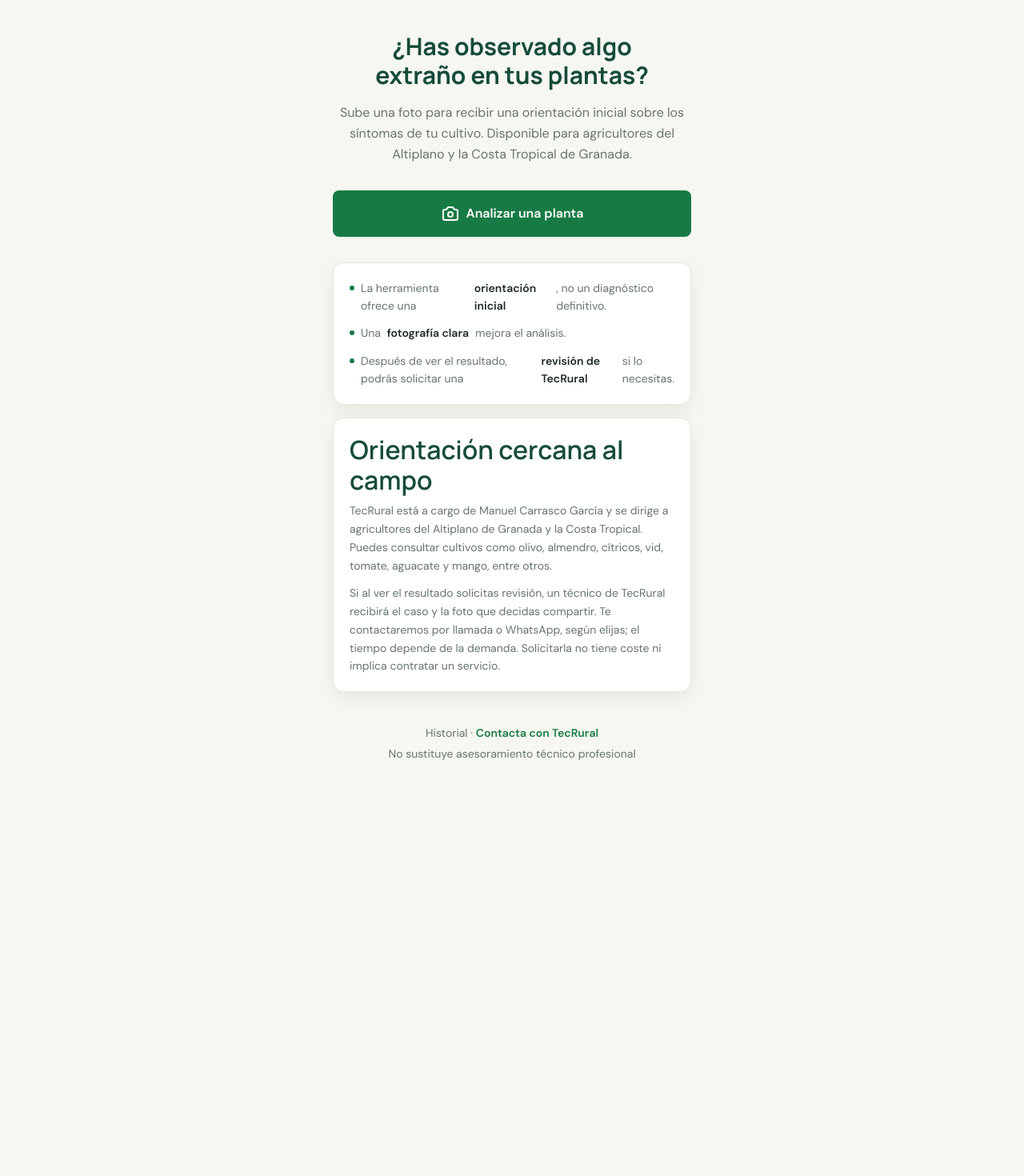
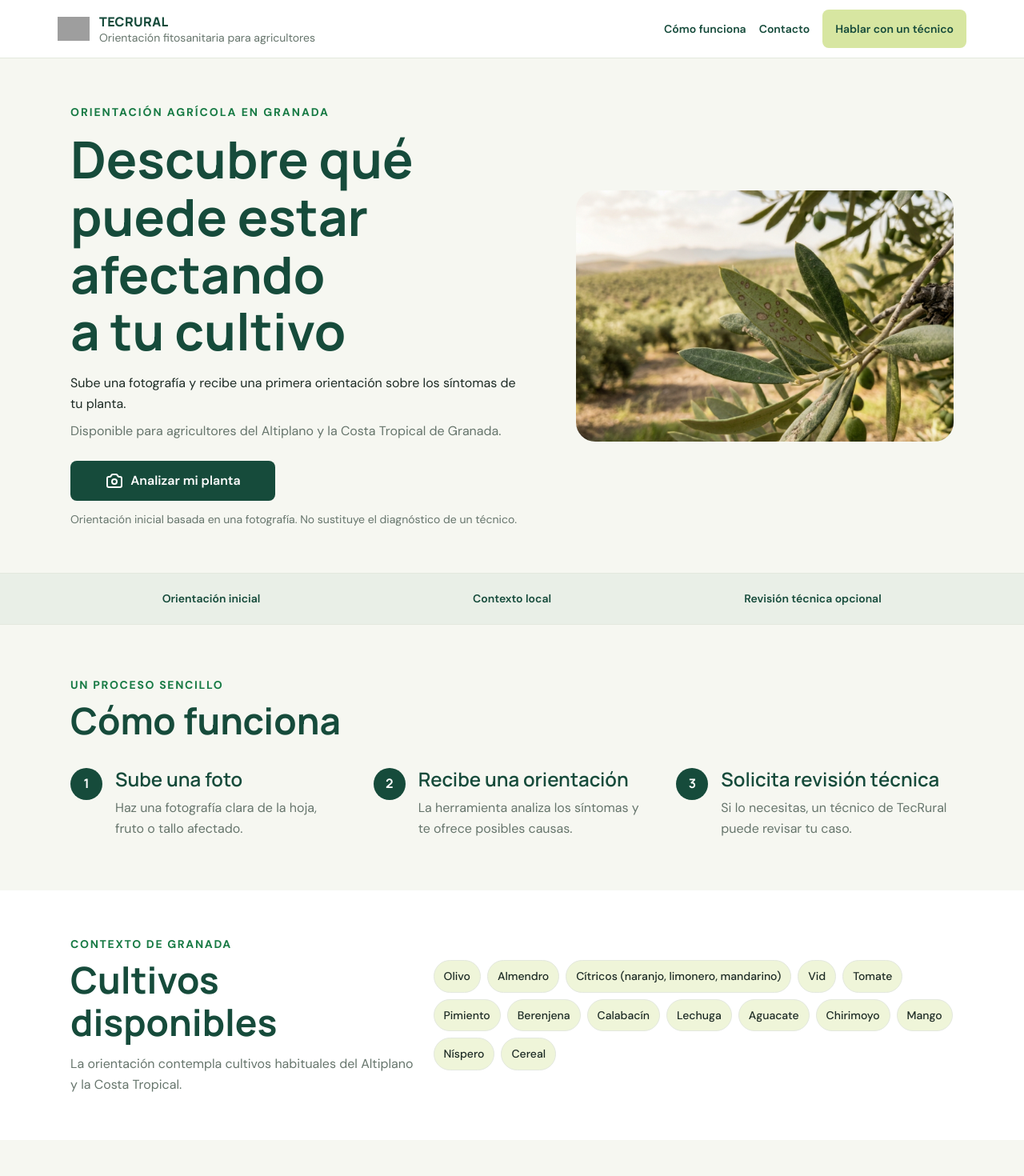
Before and after one commit to mcgnexus/TECRURAL_ENFERMEDADES, a Next.js app: page / in a window 1280 px wide. Shown: the top 1470 px of the page at 80% size. Before the commit the page ends 978 px from the top, so only its background shows below. Built offline with nearby package versions, Linux system fonts and the light colour scheme; no server answers; grey boxes are pictures that could not be loaded.

Commit message:
feat: aplicar guía visual y foto agrícola

```diff
--- a/src/app/contacto/page.tsx
+++ b/src/app/contacto/page.tsx
@@ -8,8 +8,8 @@ export const metadata: Metadata = {
     "Solicita asesoramiento agronómico para tus cultivos en el Altiplano de Granada y la Costa Tropical. Un técnico de TecRural te contactará por el canal que elijas.",
 };
 
-const btnBase = "inline-flex items-center justify-center gap-2 px-4 py-3 min-h-[44px] rounded-[var(--tr-radius-control)] font-[var(--tr-font-body)] font-semibold transition-all duration-200 ";
-const btnSecondary = `${btnBase} bg-tr-surface text-tr-ink border border-tr-line hover:bg-tr-paper active:scale-[0.98]`;
+const btnBase = "inline-flex items-center justify-center gap-2 px-4 py-3 min-h-[48px] rounded-[var(--tr-radius-control)] font-[var(--tr-font-body)] font-semibold transition-all duration-200 ";
+const btnSecondary = `${btnBase} bg-tr-lime text-tr-forest hover:bg-[#c7dc83] active:scale-[0.98]`;
 const cardStyles = "bg-tr-surface rounded-[var(--tr-radius-card)] border border-tr-line shadow-[var(--tr-shadow-card)]";
 
 export default function ContactoPage() {
--- a/src/app/globals.css
+++ b/src/app/globals.css
@@ -185,6 +185,8 @@
   .text-balance { text-wrap: balance; }
   .font-heading { font-family: var(--tr-font-heading); }
   .font-body { font-family: var(--tr-font-body); }
+  .home-hero-title { font-size: clamp(2.25rem, 5vw, 4rem); line-height: 1.12; }
+  .home-section-title { font-size: clamp(1.75rem, 3.6vw, 2.875rem); line-height: 1.15; }
   .text-body { font-size: var(--tr-text-body); }
   .text-small { font-size: var(--tr-text-small); }
   .text-caption { font-size: var(--tr-text-caption); }
--- a/src/app/page.tsx
+++ b/src/app/page.tsx
@@ -2,10 +2,14 @@
 
 import { useState, useCallback, useEffect } from "react";
 import Link from "next/link";
+import Image from "next/image";
+import logoTecRural from "../../TecRural_icono.png";
+import fotoOlivo from "../../hoja olivo.jpg";
 import { CameraCapture, type FotosEstado, type FotoCapturada } from "@/components/CameraCapture";
 import { ContextoCultivo, CONTEXTO_INICIAL, resumenContexto, type ContextoForm } from "@/components/ContextoCultivo";
 import { Results } from "@/components/Results";
 import { PWAProviders } from "@/components/PWA/Providers";
+import { CULTIVOS_FRECUENTES } from "@/lib/datos-zona";
 import { trackEvento, volcarEventos } from "@/lib/analitica";
 import { mensajeAmigable, errorDeRespuesta } from "@/lib/error-analisis";
 import type { DiagnosticoWithMeta } from "@/types/diagnostico";
@@ -17,12 +21,10 @@ function dataUrlFoto(foto: FotoCapturada): string {
   return `data:${foto.mimeType};base64,${foto.base64}`;
 }
 
-const btnBase = "inline-flex items-center justify-center gap-2 px-4 py-3 min-h-[44px] rounded-[var(--tr-radius-control)] font-[var(--tr-font-body)] font-semibold transition-all duration-200 ";
+const btnBase = "inline-flex items-center justify-center gap-2 px-4 py-3 min-h-[48px] rounded-[var(--tr-radius-control)] font-[var(--tr-font-body)] font-semibold transition-all duration-200 ";
 
-const btnPrimary = `${btnBase} bg-tr-green-strong text-white hover:bg-tr-forest active:scale-[0.98] disabled:opacity-50 disabled:cursor-not-allowed`;
-const btnSecondary = `${btnBase} bg-tr-surface text-tr-ink border border-tr-line hover:bg-tr-paper active:scale-[0.98] disabled:opacity-50 disabled:cursor-not-allowed`;
-
-const cardStyles = "bg-tr-surface rounded-[var(--tr-radius-card)] border border-tr-line shadow-[var(--tr-shadow-card)]";
+const btnPrimary = `${btnBase} bg-tr-forest text-white hover:bg-[#103b2f] active:scale-[0.98] disabled:opacity-50 disabled:cursor-not-allowed`;
+const cardStyles = "bg-tr-surface rounded-[var(--tr-radius-card)] border border-tr-line";
 
 function HomeContent() {
   const [vista, setVista] = useState<Vista>("portada");
@@ -100,6 +102,7 @@ function HomeContent() {
 
       setDiagnostico(data);
       setVista("resultado");
+      window.dispatchEvent(new Event("tecrural:analysis-complete"));
       trackEvento("analisis_completado", {
         gravedad: data.diagnostico?.gravedad,
         tipo: data.diagnostico?.tipo,
@@ -166,79 +169,147 @@ function HomeContent() {
   if (vista === "portada") {
     return (
       <main className="min-h-screen bg-tr-paper flex flex-col">
-        {/* Sin `items-center`: con el titular centrado a media altura, un viewport
-            bajo (móvil con barra del navegador, landscape) desbordaba por arriba y
-            el `h1` quedaba inalcanzable. `my-auto` en el hijo hace lo mismo
-            cuando sobra espacio y colapsa a flex-start cuando no, dejando todo el
-            desborde por abajo y por tanto accesible al scroll. */}
-        <div className="flex-1 flex justify-center py-10 px-4">
-          <div className="max-w-md w-full my-auto">
-            <div className="text-center mb-8">
-              <h1 className="font-heading font-bold text-tr-forest text-balance">
-                ¿Has observado algo extraño en tus plantas?
+        <header className="border-b border-tr-line bg-tr-surface px-4 py-3">
+          <div className="mx-auto flex max-w-6xl flex-col gap-3 px-0 sm:flex-row sm:items-center sm:justify-between sm:px-2">
+            <Link href="/" className="inline-flex w-fit items-center gap-3 rounded-[var(--tr-radius-control)] focus-visible:outline focus-visible:outline-2 focus-visible:outline-offset-2 focus-visible:outline-tr-green-strong" aria-label="TECRURAL, ir al inicio">
+              <Image src={logoTecRural} alt="" width={40} height={40} priority className="object-contain" />
+              <span className="flex flex-col">
+                <span className="font-heading text-base font-extrabold tracking-wide text-tr-forest">TECRURAL</span>
+                <span className="text-caption leading-tight text-tr-muted">Orientación fitosanitaria para agricultores</span>
+              </span>
+            </Link>
+            <nav aria-label="Navegación principal" className="flex flex-wrap items-center justify-between gap-x-4 gap-y-2 sm:justify-end">
+              <a href="#como-funciona" className="inline-flex min-h-[44px] items-center rounded-[var(--tr-radius-control)] text-small font-semibold text-tr-forest underline-offset-2 hover:underline">Cómo funciona</a>
+              <Link href="/contacto" className="inline-flex min-h-[44px] items-center rounded-[var(--tr-radius-control)] text-small font-semibold text-tr-forest underline-offset-2 hover:underline">Contacto</Link>
+              <Link href="/contacto" className={`${btnBase} px-3 py-2 text-small bg-tr-lime text-tr-forest hover:bg-[#c7dc83]`}>
+                Hablar con un técnico
+              </Link>
+            </nav>
+          </div>
+        </header>
+        <div className="flex-1">
+          <section className="mx-auto grid max-w-6xl items-center gap-8 px-4 py-10 sm:px-6 sm:py-14 lg:grid-cols-[1.1fr_0.9fr] lg:gap-14" aria-labelledby="home-title">
+            <div className="text-center lg:text-left">
+              <p className="mb-3 text-small font-bold tracking-[0.14em] text-tr-green-strong">ORIENTACIÓN AGRÍCOLA EN GRANADA</p>
+              <h1 id="home-title" className="home-hero-title font-heading font-bold text-tr-forest text-balance">
+                Descubre qué puede estar afectando a tu cultivo
               </h1>
-              <p className="text-tr-muted mt-4 text-body leading-relaxed text-pretty">
-                Sube una foto para recibir una orientación inicial sobre los síntomas de tu
-                cultivo. Disponible para agricultores del Altiplano y la Costa Tropical de
-                Granada.
+              <p className="mt-4 text-body leading-relaxed text-tr-ink text-pretty">
+                Sube una fotografía y recibe una primera orientación sobre los síntomas de tu planta.
+                <span className="mt-2 block text-tr-muted">Disponible para agricultores del Altiplano y la Costa Tropical de Granada.</span>
+              </p>
+              <button onClick={() => setVista("captura")} type="button" className={`${btnPrimary} mt-6 w-full sm:w-auto sm:min-w-64`}>
+                <svg className="h-6 w-6" fill="none" stroke="currentColor" viewBox="0 0 24 24" aria-hidden="true">
+                  <path strokeLinecap="round" strokeLinejoin="round" strokeWidth={2} d="M3 9a2 2 0 012-2h.93a2 2 0 001.664-.89l.812-1.22A2 2 0 0110.07 4h3.86a2 2 0 011.664.89l.812 1.22A2 2 0 0018.07 7H19a2 2 0 012 2v9a2 2 0 01-2 2H5a2 2 0 01-2-2V9z" />
+                  <path strokeLinecap="round" strokeLinejoin="round" strokeWidth={2} d="M15 13a3 3 0 11-6 0 3 3 0 016 0z" />
+                </svg>
+                Analizar mi planta
+              </button>
+              <p className="mt-3 text-small leading-relaxed text-tr-muted">
+                Orientación inicial basada en una fotografía. No sustituye el diagnóstico de un técnico.
               </p>
             </div>
 
-            <button
-              onClick={() => setVista("captura")}
-              type="button"
-              className={`${btnPrimary} w-full py-4`}
-            >
-              <svg className="w-6 h-6" fill="none" stroke="currentColor" viewBox="0 0 24 24" aria-hidden="true">
-                <path strokeLinecap="round" strokeLinejoin="round" strokeWidth={2} d="M3 9a2 2 0 012-2h.93a2 2 0 001.664-.89l.812-1.22A2 2 0 0110.07 4h3.86a2 2 0 011.664.89l.812 1.22A2 2 0 0018.07 7H19a2 2 0 012 2v9a2 2 0 01-2 2H5a2 2 0 01-2-2V9z" />
-                <path strokeLinecap="round" strokeLinejoin="round" strokeWidth={2} d="M15 13a3 3 0 11-6 0 3 3 0 016 0z" />
-              </svg>
-              Analizar una planta
-            </button>
+            <figure className="mx-auto w-full max-w-xl overflow-hidden rounded-3xl">
+              <Image
+                src={fotoOlivo}
+                alt="Rama de olivo con manchas en una hoja y un olivar desenfocado al fondo."
+                priority
+                sizes="(max-width: 1024px) 100vw, 50vw"
+                className="aspect-[3/2] h-auto w-full object-cover"
+              />
+            </figure>
+          </section>
 
-            <div className={`mt-8 p-5 ${cardStyles}`}>
-              <ul className="text-small text-tr-muted space-y-3" role="list">
-                <li className="flex items-start gap-2">
-                  <span className="w-1.5 h-1.5 rounded-full bg-tr-green-strong mt-2 flex-shrink-0" />
-                  La herramienta ofrece una <span className="text-tr-ink font-semibold">orientación inicial</span>, no un diagnóstico definitivo.
-                </li>
-                <li className="flex items-start gap-2">
-                  <span className="w-1.5 h-1.5 rounded-full bg-tr-green-strong mt-2 flex-shrink-0" />
-                  Una <span className="text-tr-ink font-semibold">fotografía clara</span> mejora el análisis.
-                </li>
-                <li className="flex items-start gap-2">
-                  <span className="w-1.5 h-1.5 rounded-full bg-tr-green-strong mt-2 flex-shrink-0" />
-                  Después de ver el resultado, podrás solicitar una <span className="text-tr-ink font-semibold">revisión de TecRural</span> si lo necesitas.
-                </li>
+          <section aria-label="Ventajas de TecRural" className="border-y border-tr-line bg-[#E9EFE7]">
+            <ul className="mx-auto grid max-w-6xl gap-3 px-4 py-5 text-center text-small font-semibold text-tr-forest sm:grid-cols-3 sm:gap-6 sm:px-6" role="list">
+              <li>Orientación inicial</li>
+              <li>Contexto local</li>
+              <li>Revisión técnica opcional</li>
+            </ul>
+          </section>
+
+          <section id="como-funciona" className="mx-auto max-w-6xl scroll-mt-6 px-4 py-12 sm:px-6 sm:py-16" aria-labelledby="como-funciona-title">
+            <div className="max-w-2xl">
+              <p className="text-small font-bold tracking-[0.12em] text-tr-green-strong">UN PROCESO SENCILLO</p>
+              <h2 id="como-funciona-title" className="home-section-title mt-2 font-heading font-bold text-tr-forest">Cómo funciona</h2>
+            </div>
+            <ol className="mt-8 grid gap-8 md:grid-cols-3" role="list">
+              <li className="flex gap-4">
+                <span className="flex h-10 w-10 shrink-0 items-center justify-center rounded-full bg-tr-forest font-heading font-bold text-white" aria-hidden="true">1</span>
+                <div>
+                  <h3 className="font-heading font-semibold text-tr-forest">Sube una foto</h3>
+                  <p className="mt-2 text-body leading-relaxed text-tr-muted">Haz una fotografía clara de la hoja, fruto o tallo afectado.</p>
+                </div>
+              </li>
+              <li className="flex gap-4">
+                <span className="flex h-10 w-10 shrink-0 items-center justify-center rounded-full bg-tr-forest font-heading font-bold text-white" aria-hidden="true">2</span>
+                <div>
+                  <h3 className="font-heading font-semibold text-tr-forest">Recibe una orientación</h3>
+                  <p className="mt-2 text-body leading-relaxed text-tr-muted">La herramienta analiza los síntomas y te ofrece posibles causas.</p>
+                </div>
+              </li>
+              <li className="flex gap-4">
+                <span className="flex h-10 w-10 shrink-0 items-center justify-center rounded-full bg-tr-forest font-heading font-bold text-white" aria-hidden="true">3</span>
+                <div>
+                  <h3 className="font-heading font-semibold text-tr-forest">Solicita revisión técnica</h3>
+                  <p className="mt-2 text-body leading-relaxed text-tr-muted">Si lo necesitas, un técnico de TecRural puede revisar tu caso.</p>
+                </div>
+              </li>
+            </ol>
+          </section>
+
+          <section className="bg-white" aria-labelledby="cultivos-title">
+            <div className="mx-auto grid max-w-6xl gap-5 px-4 py-12 sm:px-6 sm:py-14 md:grid-cols-[0.8fr_1.2fr] md:items-center">
+              <div>
+                <p className="text-small font-bold tracking-[0.12em] text-tr-green-strong">CONTEXTO DE GRANADA</p>
+                <h2 id="cultivos-title" className="home-section-title mt-2 font-heading font-bold text-tr-forest">Cultivos disponibles</h2>
+                <p className="mt-3 text-body leading-relaxed text-tr-muted">La orientación contempla cultivos habituales del Altiplano y la Costa Tropical.</p>
+              </div>
+              <ul className="flex flex-wrap gap-2" aria-label="Cultivos disponibles" role="list">
+                {CULTIVOS_FRECUENTES.map((cultivo) => (
+                  <li key={cultivo} className="rounded-full border border-tr-line bg-tr-lime/40 px-3 py-2 text-small font-medium text-tr-ink">{cultivo}</li>
+                ))}
               </ul>
             </div>
+          </section>
 
-            <section className={`mt-4 p-5 ${cardStyles}`} aria-labelledby="confianza-title">
-              <h2 id="confianza-title" className="font-heading font-semibold text-tr-forest">
-                Orientación cercana al campo
-              </h2>
-              <p className="mt-2 text-small text-tr-muted leading-relaxed">
-                TecRural está a cargo de Manuel Carrasco García y se dirige a agricultores del
-                Altiplano de Granada y la Costa Tropical. Puedes consultar cultivos como olivo,
-                almendro, cítricos, vid, tomate, aguacate y mango, entre otros.
+          <section className="mx-auto grid max-w-6xl gap-5 px-4 py-12 sm:px-6 sm:py-16 md:grid-cols-[0.7fr_1.3fr]" aria-labelledby="equipo-title">
+            <div>
+              <p className="text-small font-bold tracking-[0.12em] text-tr-green-strong">QUIÉN ESTÁ DETRÁS</p>
+              <h2 id="equipo-title" className="home-section-title mt-2 font-heading font-bold text-tr-forest">TecRural, cerca de tu cultivo</h2>
+            </div>
+            <div className="max-w-2xl">
+              <p className="text-body leading-relaxed text-tr-ink">
+                TecRural está a cargo de Manuel Carrasco García y ofrece orientación a agricultores del Altiplano de Granada y la Costa Tropical.
               </p>
-              <p className="mt-3 text-small text-tr-muted leading-relaxed">
-                Si al ver el resultado solicitas revisión, un técnico de TecRural recibirá el caso
-                y la foto que decidas compartir. Te contactaremos por llamada o WhatsApp, según
-                elijas; el tiempo depende de la demanda. Solicitarla no tiene coste ni implica
-                contratar un servicio.
+              <p className="mt-3 text-body leading-relaxed text-tr-muted">
+                Si solicitas revisión, un técnico valorará la información del caso y te contactará por llamada o WhatsApp, según elijas. La foto se comparte con el técnico solo al enviar la solicitud. El tiempo de respuesta depende de la demanda; la solicitud no tiene coste ni implica contratar un servicio.
               </p>
-            </section>
-          </div>
+            </div>
+          </section>
+
+          <section className="bg-tr-forest px-4 py-12 text-center sm:py-14" aria-labelledby="cta-final-title">
+            <div className="mx-auto max-w-2xl">
+              <h2 id="cta-final-title" className="home-section-title font-heading font-bold text-white">Empieza con una foto de tu cultivo</h2>
+              <p className="mt-3 text-body leading-relaxed text-white/90">Recibe una orientación inicial y decide después si quieres pedir una revisión técnica.</p>
+              <button onClick={() => setVista("captura")} type="button" className={`${btnBase} mt-6 bg-tr-lime px-6 text-tr-forest hover:bg-[#c7dc83]`}>
+                Analizar mi planta
+              </button>
+            </div>
+          </section>
         </div>
 
-        <footer className="pb-6 text-center text-small text-tr-muted px-4">
-          <p>
-            <Link href="/historial" className="hover:underline">Historial</Link>
-            {" · "}
-            <Link href="/contacto" className="text-tr-green-strong font-semibold hover:underline">Contacta con TecRural</Link>
-          </p>
-          <p className="mt-1">No sustituye asesoramiento técnico profesional</p>
+        <footer className="border-t border-tr-line bg-tr-surface px-4 py-6 text-small text-tr-muted">
+          <div className="mx-auto flex max-w-6xl flex-col gap-4 sm:flex-row sm:items-center sm:justify-between">
+            <p>© TecRural · Orientación fitosanitaria para agricultores</p>
+            <nav aria-label="Enlaces legales y contacto" className="flex flex-wrap gap-x-5 gap-y-2">
+              <Link className="min-h-[44px] inline-flex items-center underline-offset-2 hover:underline" href="/contacto">Contacto</Link>
+              <Link className="min-h-[44px] inline-flex items-center underline-offset-2 hover:underline" href="/privacidad">Privacidad</Link>
+              <Link className="min-h-[44px] inline-flex items-center underline-offset-2 hover:underline" href="/aviso-legal">Aviso legal</Link>
+              <Link className="min-h-[44px] inline-flex items-center underline-offset-2 hover:underline" href="/cookies">Cookies</Link>
+            </nav>
+          </div>
         </footer>
       </main>
     );
```
Also changed, not shown: scripts/generar-foto-cultivo.mjs (added, +20 -0 lines), src/components/PWA/InstallPrompt.tsx (+19 -6 lines), hoja olivo.jpg (added), 1 other file (tests, documents, lock files or other folders).
